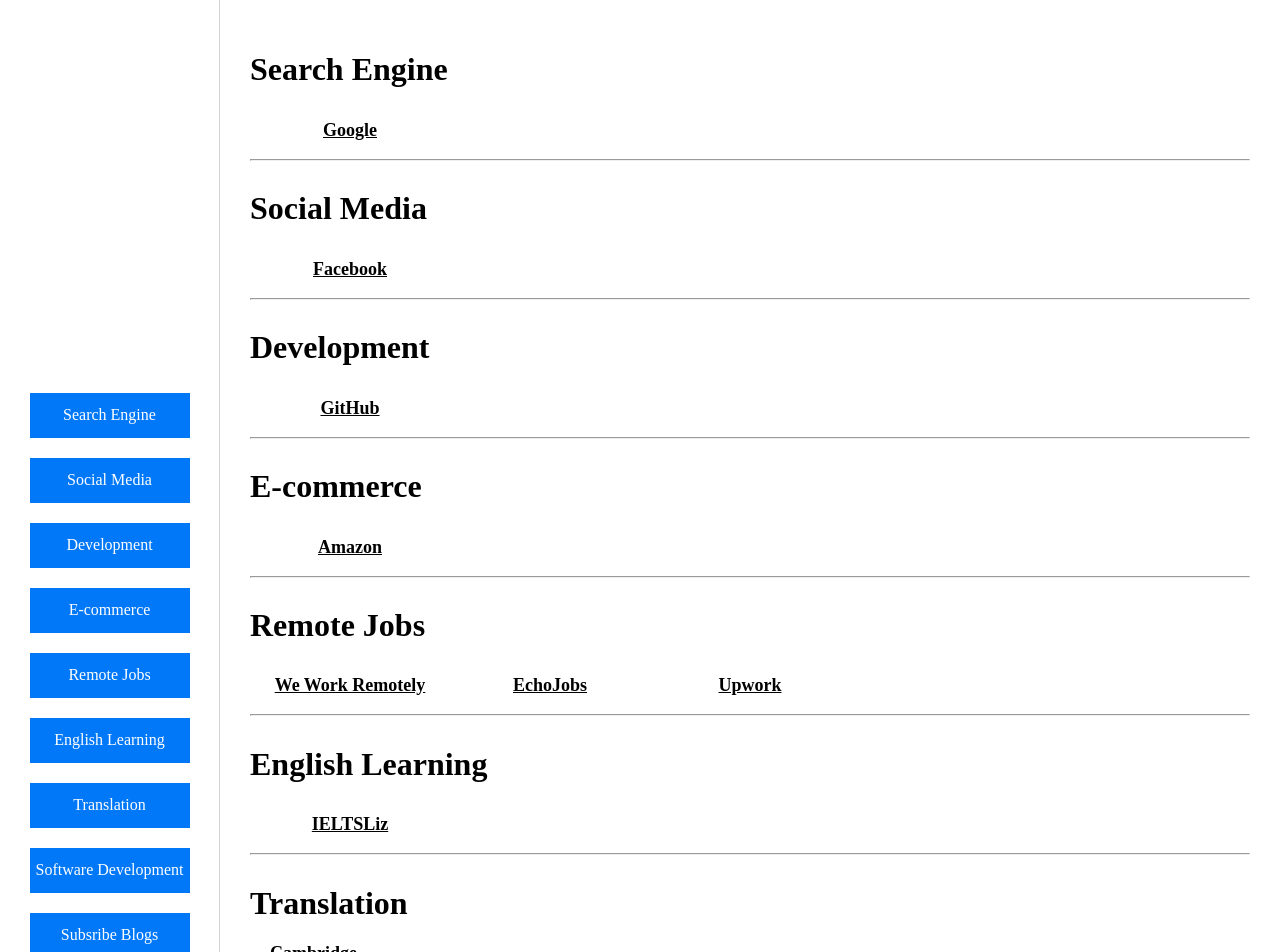
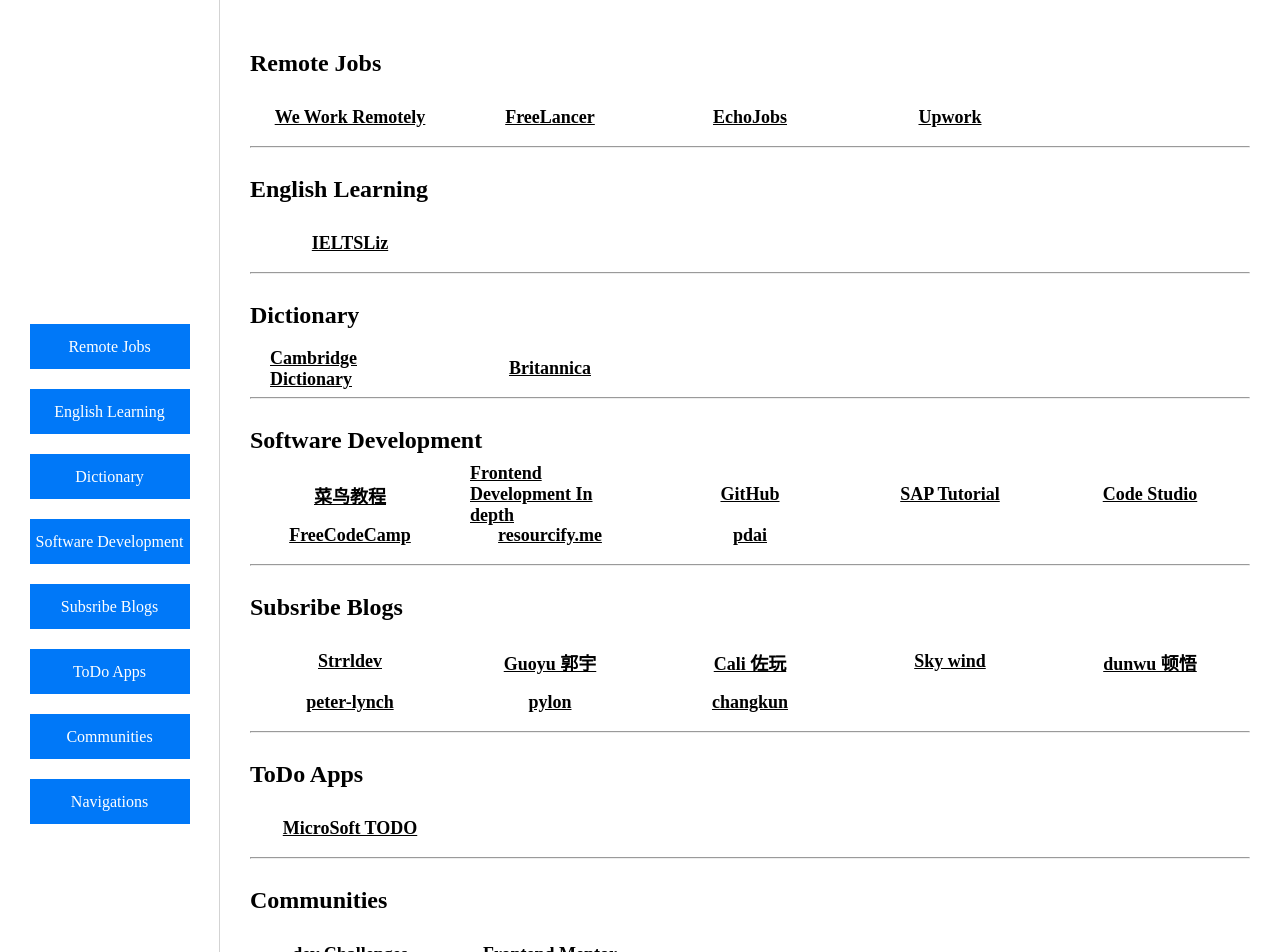
Before and after one commit to mvpsheng/toolslib, a React (Vite) app: page / in a window 1280 px wide. Shown: the top 952 px of the page. Built offline with nearby package versions, Linux system fonts and the light colour scheme.

Commit message:
Add websites

```diff
--- a/src/App.jsx
+++ b/src/App.jsx
@@ -14,13 +14,18 @@
   ];
 
   const websites = [
-    { name: "Google", url: "https://www.google.com", type: "Search Engine" },
-    { name: "Facebook", url: "https://www.facebook.com", type: "Social Media" },
-    { name: "GitHub", url: "https://github.com", type: "Development" },
-    { name: "Amazon", url: "https://www.amazon.com", type: "E-commerce" },
+    // { name: "Google", url: "https://www.google.com", type: "Search Engine" },
+    // { name: "Facebook", url: "https://www.facebook.com", type: "Social Media" },
+    // { name: "GitHub", url: "https://github.com", type: "Development" },
+    // { name: "Amazon", url: "https://www.amazon.com", type: "E-commerce" },
     {
       name: "We Work Remotely",
       url: "https://www.amazon.com",
+      type: "Remote Jobs",
+    },
+    {
+      name: "FreeLancer",
+      url: "https://www.freelancer.cn/",
       type: "Remote Jobs",
     },
     { name: "EchoJobs", url: "https://www.amazon.com", type: "Remote Jobs" },
@@ -32,7 +37,7 @@
     {
       name: "Cambridge Dictionary",
       url: "https://www.amazon.com",
-      type: "Translation",
+      type: "Dictionary",
     },
     {
       name: "菜鸟教程",
@@ -65,6 +70,16 @@
       type: "Software Development",
     },
     {
+      name: "resourcify.me",
+      url: "https://resourcify.me/guides/web-frontend-ultimate",
+      type: "Software Development",
+    },
+    {
+      name: "pdai",
+      url: "https://www.pdai.tech/md/project/project-x-overview.html",
+      type: "Software Development",
+    },
+    {
       name: "Upwork",
       url: "https://www.amazon.com",
       type: "Remote Jobs",
@@ -74,6 +89,72 @@
       url: "https://strrl.dev/",
       type: "Subsribe Blogs",
     },
+    {
+      name: "Guoyu 郭宇",
+      url: "https://guoyu.mirror.xyz/",
+      type: "Subsribe Blogs",
+    },
+    {
+      name: "Cali 佐玩",
+      url: "https://cali.so/",
+      type: "Subsribe Blogs",
+    },
+    {
+      name: "Sky wind",
+      url: "https://skywind.me/blog/",
+      type: "Subsribe Blogs",
+    },
+    {
+      name: "Britannica",
+      url: "https://www.britannica.com/technology/computer",
+      type: "Dictionary",
+    },
+    {
+      name: "dunwu 顿悟",
+      url: "https://dunwu.github.io/blog/about/",
+      type: "Subsribe Blogs",
+    },
+    {
+      name: "peter-lynch",
+      url: "https://peter-lynch.netlify.app/pages/projects.html",
+      type: "Subsribe Blogs",
+    },
+    {
+      name: "pylon",
+      url: "https://0x400.com/",
+      type: "Subsribe Blogs",
+    },
+    {
+      name: "changkun",
+      url: "https://changkun.de/",
+      type: "Subsribe Blogs",
+    },
+    {
+      name: "MicroSoft TODO",
+      url: "https://to-do.live.com/tasks/myday",
+      type: "ToDo Apps",
+    },
+    {
+      name: "dev Challenges",
+      url: "https://devchallenges.io/",
+      type: "Communities",
+    },
+    {
+      name: "Frontend Mentor",
+      url: "https://www.frontendmentor.io/home",
+      type: "Communities",
+    },
+    {
+      name: "pdai Navigations",
+      url: "https://www.pdai.tech/md/resource/tools.html",
+      type: "Navigations",
+    },
+    {
+      name: "程序员 Navigations",
+      url: "https://www.pdai.tech/md/resource/tools.html",
+      type: "Navigations",
+    },
+    // http://cxy521.com/
   ];
 
   const [selectedType, setSelectedType] = useState(null);
--- a/src/components/Subject.jsx
+++ b/src/components/Subject.jsx
@@ -2,7 +2,7 @@
 export default function Subject(props) {
   return (
     <div className="subject">
-      <h1>{props.name}</h1>
+      <h2>{props.name}</h2>
       <div className="websites">
         {props.websites.map((website) => (
           <Website
--- a/src/components/Website.jsx
+++ b/src/components/Website.jsx
@@ -1,7 +1,7 @@
 export default function Website(props) {
   return (
     <div className="website">
-      <a href={props.url} target="_blank">
+      <a href={props.url} target="_blank" rel="noopener noreferrer">
         {props.name}
       </a>
     </div>
```
Also changed, not shown: 1 other file (tests, documents, lock files or other folders).
